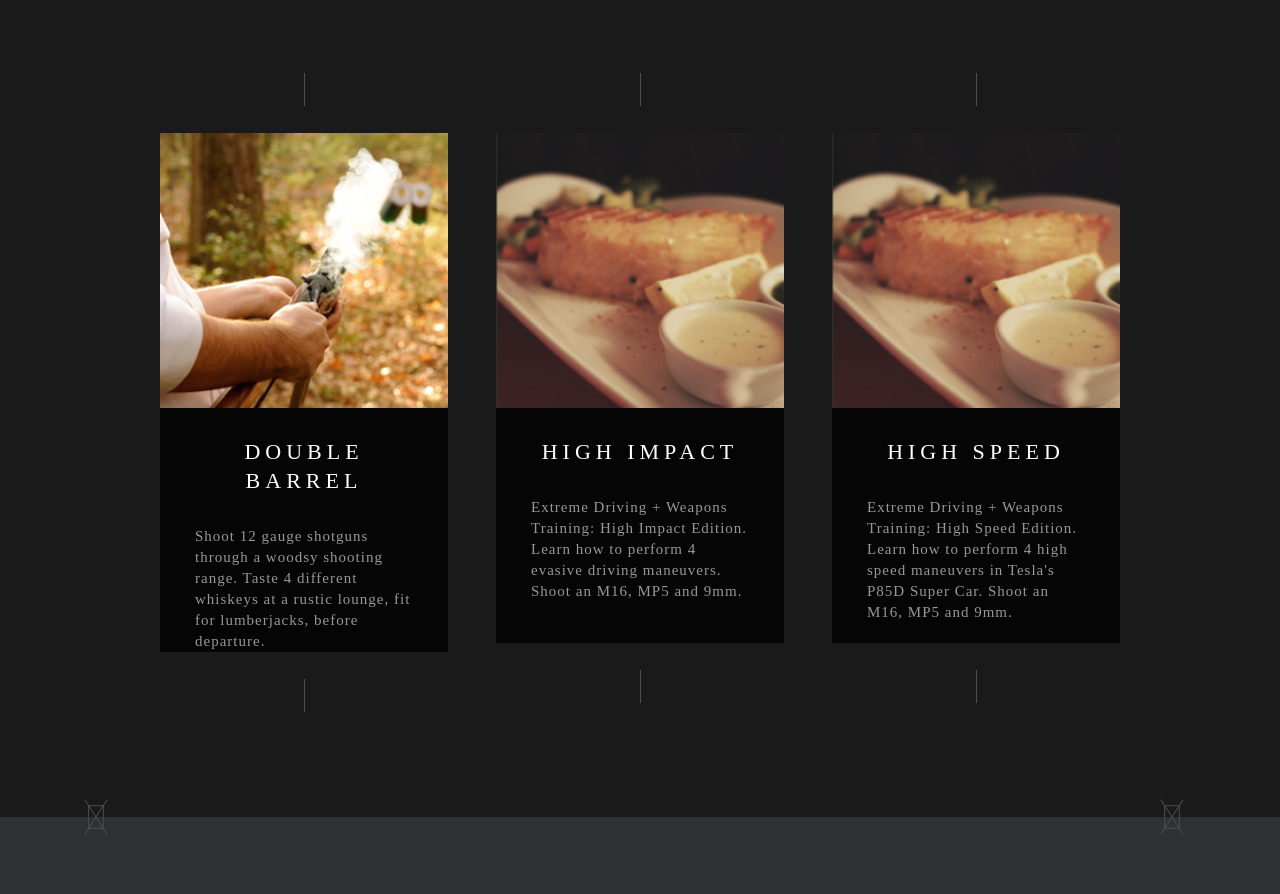
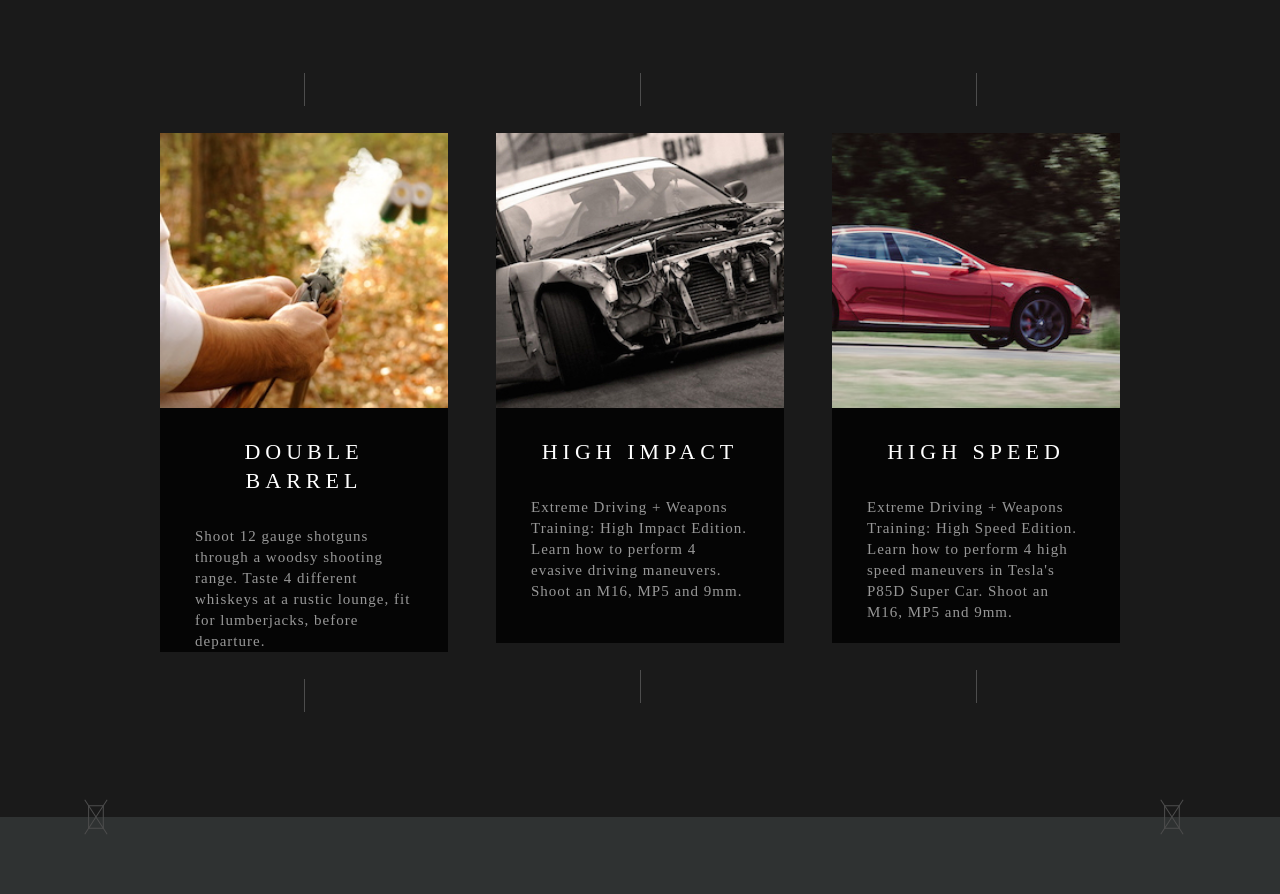
Before and after one commit to teaguehopkins/thexp.co, a plain HTML site: page options.html in a window 1280 px wide. Shown: the part 1540-2434 px from the top of the page. Drawn offline with nearby package versions, Linux system fonts and the light colour scheme.

Commit message:
Add impact and speed images.

```diff
--- a/style.css
+++ b/style.css
@@ -584,10 +584,10 @@ body {
     background-image: url("images/edition-shooting.jpg")
 }
 .food-image.mod-impact {
-    background-image: url("images/food-dinner.png")
+    background-image: url("images/edition-impact.jpg")
 }
 .food-image.mod-speed {
-    background-image: url("images/food-dinner.png")
+    background-image: url("images/edition-speed.jpg")
 }
 @media screen and (min-width: 750px) {
     .food-image {
```
Also changed, not shown: images/edition-impact.jpg (added), images/edition-speed.jpg (added).
